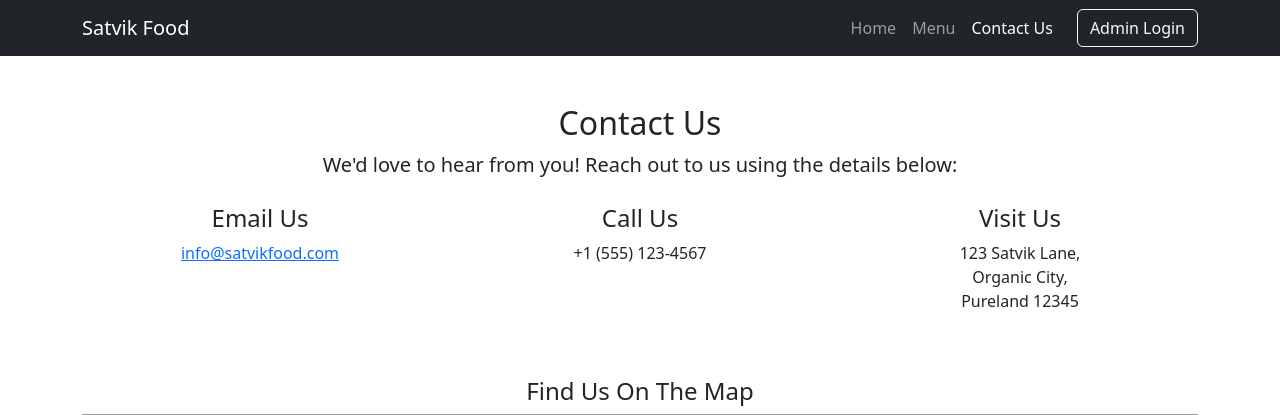
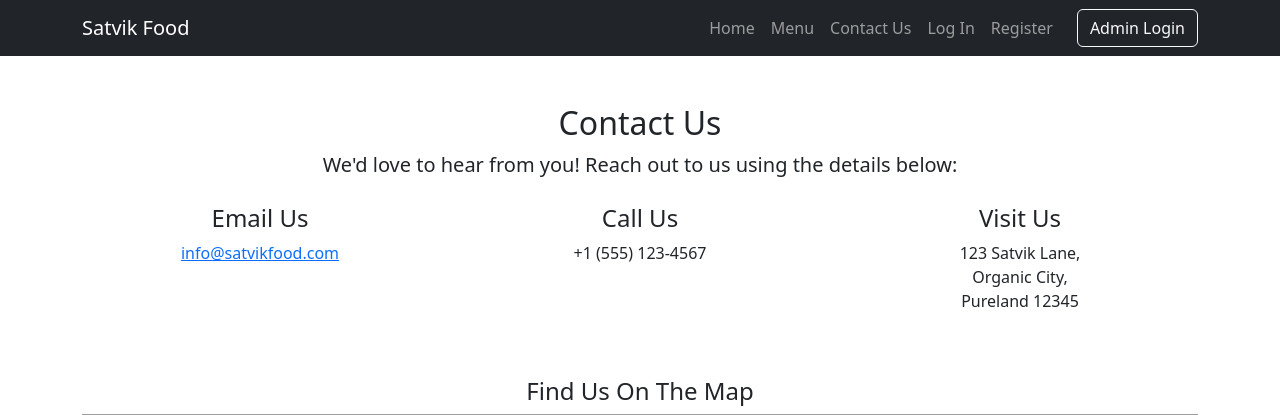
Before and after one commit to pooja-par/satvik_food, a Django app: page /contact/ in a window 1280 px wide. Shown: the top 415 px of the page. Run offline with Django 4.2, Linux system fonts and the light colour scheme; grey boxes are pictures that could not be loaded.

Commit message:
correction of navigation bar

```diff
--- a/satvik/templates/satvik/contact.html
+++ b/satvik/templates/satvik/contact.html
@@ -31,8 +31,20 @@
                         <a class="nav-link" href="{% url 'menu' %}">Menu</a>
                     </li>
                     <li class="nav-item">
-                        <a class="nav-link active" href="#">Contact Us</a>
+                        <a class="nav-link" href="{% url 'contact' %}">Contact Us</a>
                     </li>
+                    {% if user.is_authenticated %}
+                        <li class="nav-item">
+                            <a class="nav-link" href="{% url 'logout' %}">Log Out</a>
+                        </li>
+                    {% else %}
+                        <li class="nav-item">
+                            <a class="nav-link" href="{% url 'login' %}">Log In</a>
+                        </li>
+                        <li class="nav-item">
+                            <a class="nav-link" href="{% url 'register' %}">Register</a>
+                        </li>
+                    {% endif %}
                 </ul>
                 <!-- Admin Login Button -->
                 <a href="/admin/login/" class="btn btn-outline-light ms-3">Admin Login</a>
```
